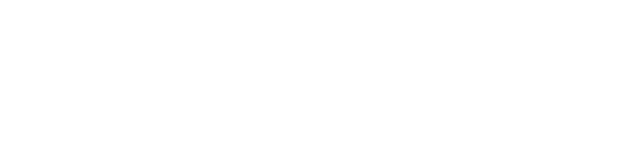
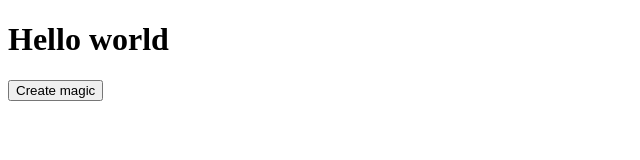
Before and after one commit to Iryna0810/test_js, a plain HTML site: page index.html in a window 1280 px wide. Shown: the whole page, without its empty margins (0-640 px from the left). Drawn offline with Linux system fonts and the light colour scheme.

Commit message:
Update index.html

```diff
--- a/index.html
+++ b/index.html
@@ -7,6 +7,9 @@
     <title>Document</title>
 </head>
 <body>
+  <h1 class="title">Hello world</h1>
+  <button class="button" type="button">Create magic</button>
+  <img src="" alt="">
   <!-- <script src="./js/script-1.js" type="module"></script>
   <script src="./js/script-2.js" type="module"></script> -->
   <!-- <script src="./js/01-vars.js" type="module"></script>
```
